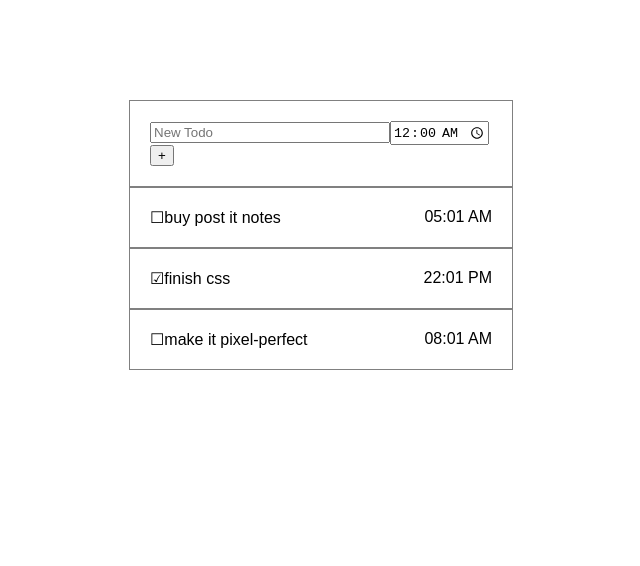
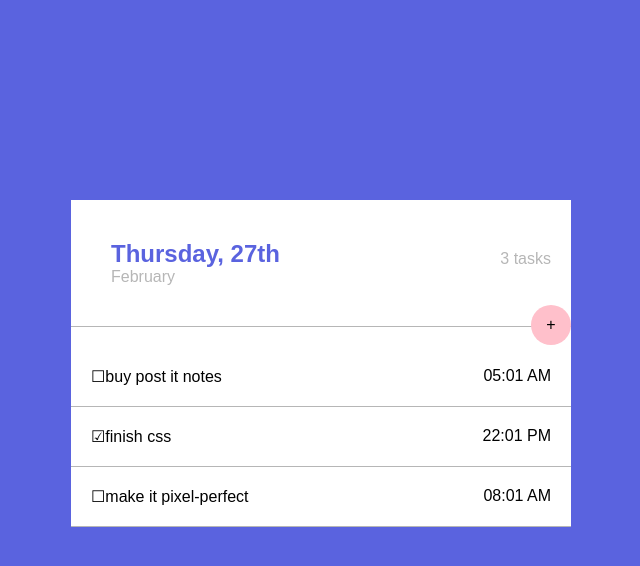
Before and after one commit to sbastidasr/forethought-todo, a React (Create React App) app: page / in a window 1280 px wide. Shown: the top 566 px of the page, without its empty margins (319-959 px from the left). Built offline with nearby package versions, Linux system fonts and the light colour scheme.

Commit message:
Basic styling

```diff
--- a/src/App.js
+++ b/src/App.js
@@ -8,44 +8,18 @@ import ToDo from "./ToDo";
 class App extends React.Component {
   render() {
     return (
-      <React.Fragment>
-        <AppContainer>
-          <ToDo />
-        </AppContainer>
-      </React.Fragment>
+      <AppContainer>
+        <ToDo />
+      </AppContainer>
     );
   }
 }
 const AppContainer = styled.div`
   text-align: center;
+  background-color: rgb(90, 99, 223);
+  width: 100%;
+  height: 100%;
+  position: fixed;
 `;
 
-const AppHeader = styled.header`
-  background-color: #222;
-  height: 150px;
-  padding: 20px;
-  color: white;
-`;
-
-const AppTitle = styled.h1`
-  font-size: 1.5em;
-`;
-
-const AppLogo = styled.img`
-  animation: App-logo-spin infinite 20s linear;
-  height: 80px;
-  @keyframes App-logo-spin {
-    from {
-      transform: rotate(0deg);
-    }
-    to {
-      transform: rotate(360deg);
-    }
-  }
-`;
-
-const AppIntro = styled.p`
-  font-size: large;
-  color: red;
-`;
 export default App;
--- a/src/ToDo.js
+++ b/src/ToDo.js
@@ -3,8 +3,10 @@ import React, { useState } from "react";
 import styled from "styled-components";
 
 const ToDo = () => {
+  const now = moment();
   let textInput = React.createRef();
   let timeInput = React.createRef();
+  const [showForm, setShowForm] = useState(false);
   const [todos, setTodos] = useState([
     {
       text: "buy post it notes",
@@ -48,6 +50,20 @@ const ToDo = () => {
 
   return (
     <ToDos>
+      <Header>
+        <HeaderLeft>
+          <HeaderDate>{now.format("dddd, Do")}</HeaderDate>
+          <HeaderSubDate>{now.format("MMMM")}</HeaderSubDate>
+        </HeaderLeft>
+        <HeaderRight>
+          <HeaderSubDate>{`${todos.length} tasks`}</HeaderSubDate>
+        </HeaderRight>
+      </Header>
+      <AddToDoButton onClick={() => setShowForm(!showForm)}>
+        {showForm ? "-" : "+"}
+      </AddToDoButton>
+
+      {showForm && (
         <InputLine onSubmit={addItem}>
           <input
             type="text"
@@ -58,6 +74,9 @@ const ToDo = () => {
           <input type="time" ref={timeInput} value="00:00" />
           <input type="submit" value="+" />
         </InputLine>
+      )}
+
+      <TodoContainer>
         {todos.map((todo, index) => (
           <ToDoItem onClick={() => toggleItem(index)}>
             <span>
@@ -67,19 +86,65 @@ const ToDo = () => {
             <span> {todo.due.format("HH:MM A")}</span>
           </ToDoItem>
         ))}
+      </TodoContainer>
     </ToDos>
   );
 };
 
+const TodoContainer = styled.div`
+  margin-top: 20px;
+`;
+
 const ToDos = styled.div`
-  //   border: 1px solid black;
-  width: 30%;
+  width: 500px;
   margin: 100px auto;
+  background-color: white;
+  margin-top: 200px;
+  position: relative;
+`;
+
+const Header = styled.div`
+  padding: 20px;
+  display: flex;
+  flex-direction: row;
+  justify-content: space-between;
+  border-bottom: 1px solid rgb(182, 182, 182);
+`;
+
+const HeaderRight = styled.div`
+  padding-top: 30px;
+`;
+
+const HeaderLeft = styled.div`
+  padding: 20px;
+`;
+
+const HeaderDate = styled.div`
+  color: rgb(90, 99, 223);
+  text-align: left;
+  font-size: 1.5rem;
+  font-weight: bold;
+`;
+const HeaderSubDate = styled.div`
+  color: rgb(182, 182, 182);
+  text-align: left;
+`;
+const AddToDoButton = styled.div`
+  width: 40px;
+  height: 40px;
+  background-color: pink;
+  border-radius: 100%;
+  display: flex;
+  justify-content: center;
+  align-items: center;
+  position: absolute;
+  right: 0;
+  top: 105px;
 `;
 
 const ToDoItem = styled.div`
   text-align: left;
-  border: 1px solid gray;
+  border-bottom: 1px solid rgb(182, 182, 182);
   padding: 20px;
   display: flex;
   justify-content: space-between;
@@ -87,7 +152,7 @@ const ToDoItem = styled.div`
 
 const InputLine = styled.form`
   text-align: left;
-  border: 1px solid gray;
+  border-bottom: 1px solid rgb(182, 182, 182);
   padding: 20px;
 
   & .input {
--- a/src/index.css
+++ b/src/index.css
@@ -1,19 +1,9 @@
-/* body {
-  margin: 0;
-  font-family: -apple-system, BlinkMacSystemFont, 'Segoe UI', 'Roboto', 'Oxygen',
-    'Ubuntu', 'Cantarell', 'Fira Sans', 'Droid Sans', 'Helvetica Neue',
-    sans-serif;
-  -webkit-font-smoothing: antialiased;
-  -moz-osx-font-smoothing: grayscale;
-}
-
-code {
-  font-family: source-code-pro, Menlo, Monaco, Consolas, 'Courier New',
-    monospace;
-} */
-
-body {
+body,
+html,
+#root {
   margin: 0;
   padding: 0;
   font-family: sans-serif;
+  width: 100%;
+  height: 100%;
 }
```
Also changed, not shown: src/tst.js (deleted, +0 -20 lines). Lines whose indentation alone changed are shown as unchanged.
